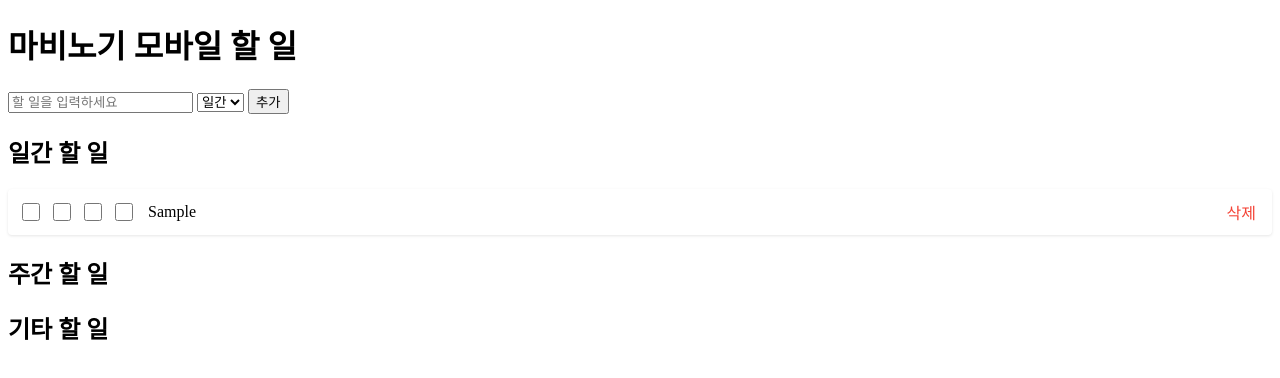
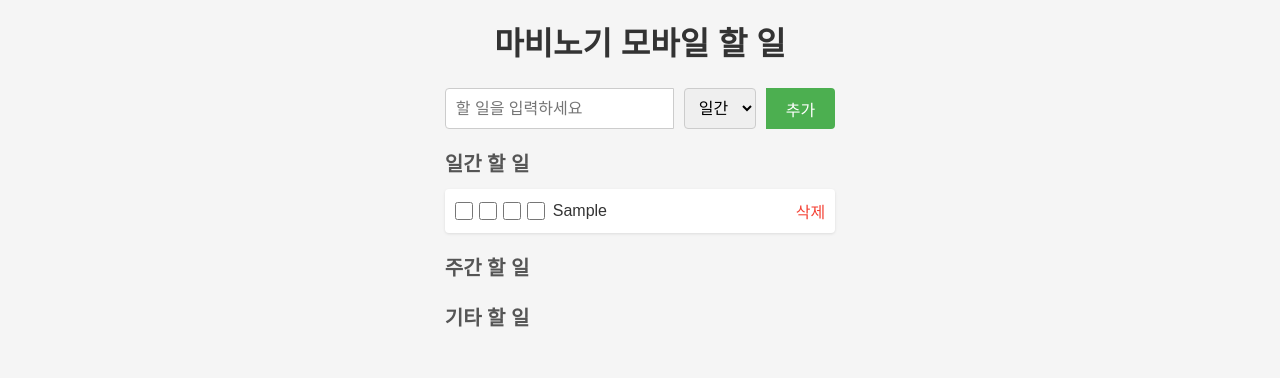
Before and after one commit to PenguinsCanFlyHigh/mobi-todo, a plain HTML site: page index.html in a window 1280 px wide. Both pictures are taken after typing "Sample" into the empty fields and a click on the button "추가". Drawn offline with nearby package versions, Linux system fonts and the light colour scheme.

Commit message:
오류 수정

```diff
--- a/app.js
+++ b/app.js
@@ -4,44 +4,62 @@ const input      = document.getElementById('todo-input');
 const typeSelect = document.getElementById('task-type');
 const list       = document.getElementById('todo-list');
 
-let tasks = JSON.parse(localStorage.getItem('tasks')) || [];
+// ★ 1) 초기 불러오기 & 구조 마이그레이션
+let raw = JSON.parse(localStorage.getItem('tasks')) || [];
+let tasks = raw.map(t => {
+  // 만약 기존 completed가 boolean 이면,
+  if (!Array.isArray(t.completed)) {
+    // 첫 칸에 기존 값을, 나머진 false로 세팅
+    t.completed = [t.completed, false, false, false];
+  }
+  return t;
+});
 
-// 4개 캐릭터 이름 (원하는 대로 바꿔 쓰세요)
+// 2) 캐릭터 이름 (원하는 명칭으로 변경 가능)
 const characters = ['메인', '부캐1', '부캐2', '부캐3'];
 
+// 저장함수
 function saveTasks() {
   localStorage.setItem('tasks', JSON.stringify(tasks));
 }
 
+// 개별 아이템 렌더링
 function renderItem(task) {
   const item = document.createElement('div');
   item.className = 'todo-item';
   item.dataset.id = task.id;
-
-  // 1) 체크박스 그룹
+  // 체크박스 4개
   const checks = document.createElement('div');
   checks.className = 'checks';
-  task.completed.forEach((done, idx) => {
+  task.completed.forEach((done, i) => {
     const cb = document.createElement('input');
     cb.type = 'checkbox';
     cb.checked = done;
-    cb.title = characters[idx];
+    cb.title = characters[i];
     cb.addEventListener('change', () => {
-      task.completed[idx] = cb.checked;
+      task.completed[i] = cb.checked;
       saveTasks();
+      // 텍스트 줄긋기 토글
+      if (task.completed.every(v => v)) {
+        item.classList.add('completed');
+      } else {
+        item.classList.remove('completed');
+      }
     });
     checks.appendChild(cb);
   });
   item.appendChild(checks);
 
-  // 2) 텍스트
+  // 텍스트
   const text = document.createElement('span');
   text.className = 'text';
   text.textContent = task.text;
-  if (task.completed.every(v => v)) text.classList.add('completed');
+  if (task.completed.every(v => v)) {
+    item.classList.add('completed');
+  }
   item.appendChild(text);
 
-  // 3) 삭제
+  // 삭제 버튼
   const delBtn = document.createElement('button');
   delBtn.className = 'delete';
   delBtn.textContent = '삭제';
@@ -55,6 +73,7 @@ function renderItem(task) {
   list.appendChild(item);
 }
 
+// 전체 렌더
 function renderTasks() {
   list.innerHTML = '';
   const groups = [
@@ -62,17 +81,15 @@ function renderTasks() {
     { type: 'weekly', label: '주간 할 일' },
     { type: 'other',  label: '기타 할 일' }
   ];
-
   groups.forEach(g => {
-    const header = document.createElement('h2');
-    header.textContent = g.label;
-    list.appendChild(header);
-
+    const h2 = document.createElement('h2');
+    h2.textContent = g.label;
+    list.appendChild(h2);
     tasks.filter(t => t.type === g.type)
          .forEach(renderItem);
   });
 
-  // 드래그 초기화 (SortableJS)
+  // SortableJS 초기화 (한 번만 해도 무방합니다)
   Sortable.create(list, {
     animation: 150,
     ghostClass: 'sortable-ghost',
@@ -80,20 +97,21 @@ function renderTasks() {
   });
 }
 
+// 폼 제출
 form.addEventListener('submit', e => {
   e.preventDefault();
   const text = input.value.trim();
   if (!text) return;
-
   tasks.push({
     id: Date.now(),
     text,
     type: typeSelect.value,
-    completed: [false, false, false, false] // 4개 캐릭터용
+    completed: [false, false, false, false]
   });
   saveTasks();
   renderTasks();
   input.value = '';
 });
 
+// 첫 화면 렌더
 renderTasks();
--- a/styles.css
+++ b/styles.css
@@ -1,6 +1,82 @@
 /* styles.css */
-/* ... (기존 리셋, 폼 등 스타일 유지) ... */
 
+/* 0. 기본 리셋 & 폰트셋업 */
+* {
+  margin: 0;
+  padding: 0;
+  box-sizing: border-box;
+}
+body {
+  font-family: 'Noto Sans KR', sans-serif;
+  background-color: #f5f5f5;
+  color: #333;
+  line-height: 1.5;
+
+  /* ★ 여기로 인해 전체가 가운데 정렬됩니다 */
+  display: flex;
+  flex-direction: column;
+  align-items: center;
+  padding: 20px;
+}
+
+/* 1. 헤더 */
+header {
+  margin-bottom: 20px;
+}
+header h1 {
+  font-size: 2rem;
+  text-align: center;
+}
+
+/* 2. 입력 폼 */
+#todo-form {
+  display: flex;
+  width: 100%;
+  max-width: 500px;
+  margin-bottom: 20px;
+}
+#todo-input {
+  flex: 1;
+  padding: 10px;
+  font-size: 1rem;
+  border: 1px solid #ccc;
+  border-radius: 4px 0 0 4px;
+  outline: none;
+}
+#task-type {
+  margin: 0 10px;
+  padding: 10px;
+  font-size: 1rem;
+  border: 1px solid #ccc;
+  border-radius: 4px;
+  outline: none;
+}
+#todo-form button {
+  padding: 0 20px;
+  font-size: 1rem;
+  border: none;
+  background-color: #4CAF50;
+  color: white;
+  border-radius: 0 4px 4px 0;
+  cursor: pointer;
+}
+#todo-form button:hover {
+  background-color: #45a049;
+}
+
+/* 3. 할 일 리스트 컨테이너 */
+#todo-list {
+  width: 100%;
+  max-width: 500px;
+}
+/* 그룹 제목 */
+#todo-list h2 {
+  margin: 20px 0 10px;
+  font-size: 1.25rem;
+  color: #555;
+}
+
+/* 4. 개별 아이템 */
 .todo-item {
   display: flex;
   align-items: center;
@@ -9,27 +85,40 @@
   margin-bottom: 8px;
   border-radius: 4px;
   box-shadow: 0 1px 3px rgba(0,0,0,0.1);
-  cursor: grab; /* 드래그 커서 */
+
+  /* 드래그 커서 */
+  cursor: grab;
 }
 .todo-item:active {
   cursor: grabbing;
 }
 
-/* 캐릭터별 체크박스 */
+/* 체크박스 그룹 */
 .todo-item .checks {
   display: flex;
   gap: 6px;
-  margin-right: 12px;
 }
 .todo-item .checks input {
   width: 18px;
   height: 18px;
   cursor: pointer;
+  flex-shrink: 0;
+}
+
+/* 텍스트 */
+.todo-item .text {
+  flex: 1;
+  margin-left: 8px;
+}
+/* 모두 체크되면 줄긋기 */
+.todo-item.completed .text {
+  text-decoration: line-through;
+  color: #999;
 }
 
 /* 삭제 버튼 */
 .todo-item button.delete {
-  margin-left: auto;
+  margin-left: 12px;
   border: none;
   background: none;
   cursor: pointer;
```
